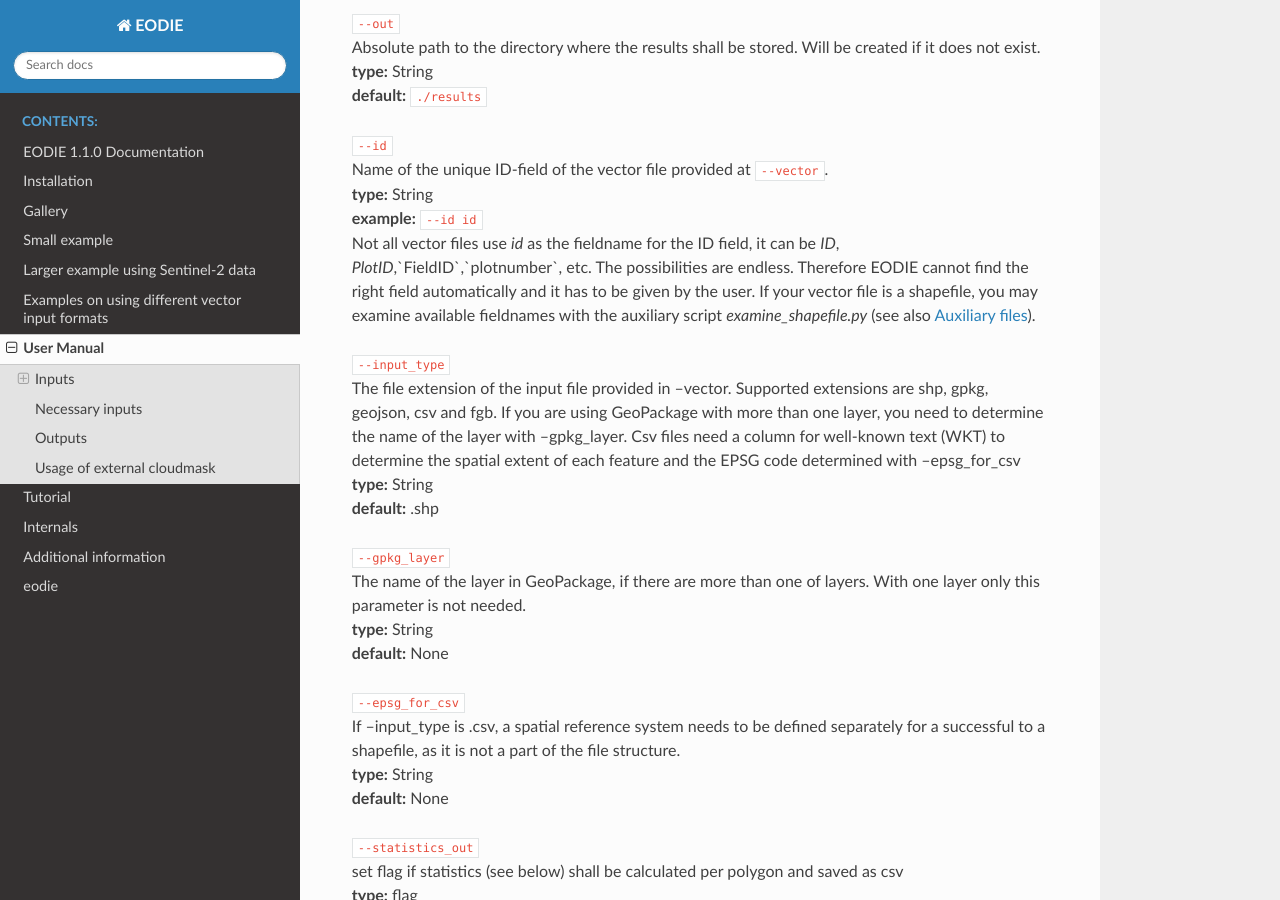
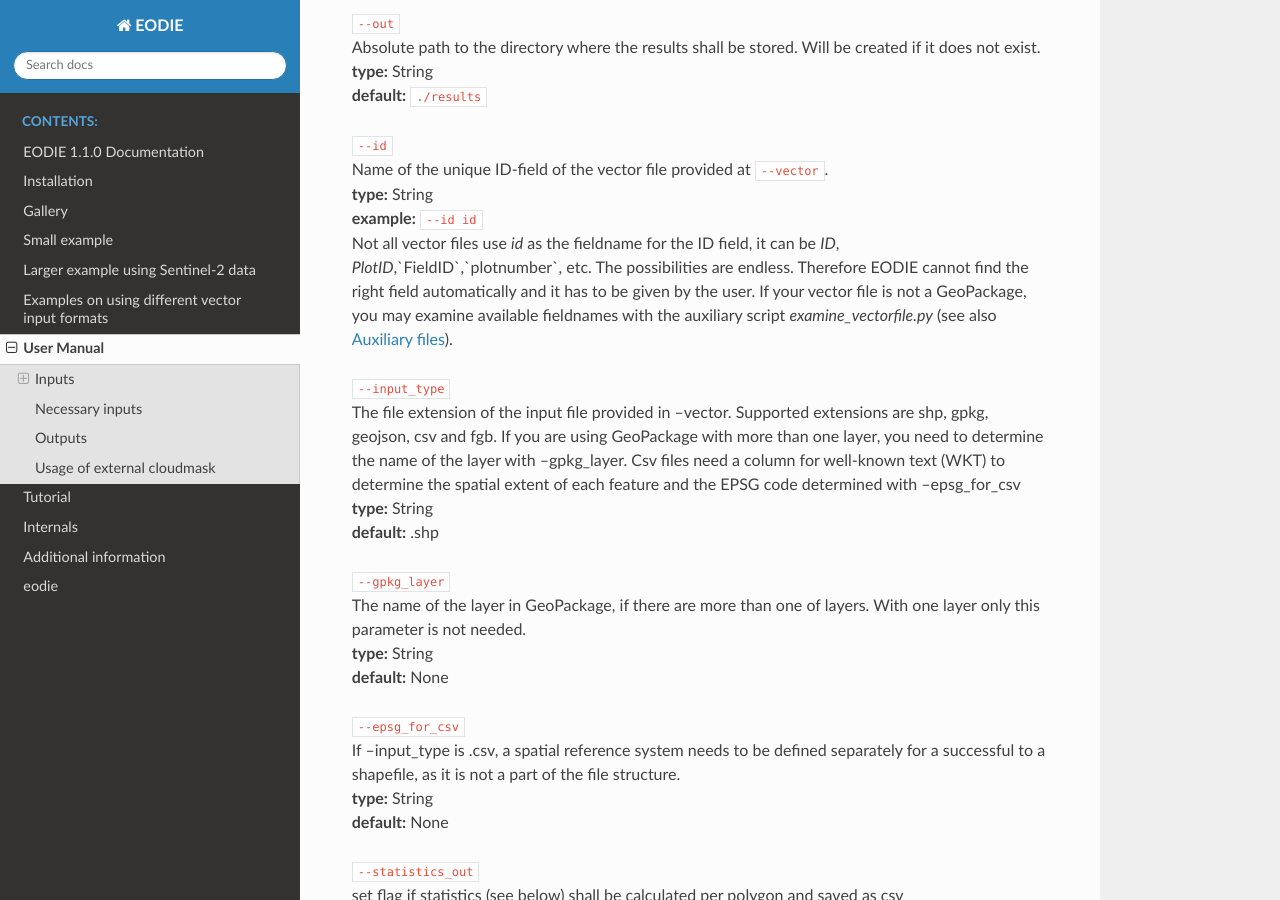
Before and after one commit to samumantha/EODIE, a Sphinx documentation site: the page built from docs/Use.rst, in a window 1280 px wide and 900 px high, scrolled down 1317 px. Built offline with Sphinx 7.4.7 and the Read the Docs theme 2.0.0, drawn with Linux system fonts in a browser that asks for light colours.

Commit message:
Changed examine_shapefile to examine_vectorfile

```diff
--- a/docs/Use.rst
+++ b/docs/Use.rst
@@ -46,7 +46,7 @@
 | Name of the unique ID-field of the vector file provided at ``--vector``.
 | **type:** String
 | **example:** ``--id id``
-| Not all vector files use `id` as the fieldname for the ID field, it can be `ID`, `PlotID`,`FieldID`,`plotnumber`, etc. The possibilities are endless. Therefore EODIE cannot find the right field automatically and it has to be given by the user. If your vector file is a shapefile, you may examine available fieldnames with the auxiliary script `examine_shapefile.py` (see also :ref:`auxfiles`).
+| Not all vector files use `id` as the fieldname for the ID field, it can be `ID`, `PlotID`,`FieldID`,`plotnumber`, etc. The possibilities are endless. Therefore EODIE cannot find the right field automatically and it has to be given by the user. If your vector file is not a GeoPackage, you may examine available fieldnames with the auxiliary script `examine_vectorfile.py` (see also :ref:`auxfiles`).
 
 | ``--input_type``
 | The file extension of the input file provided in --vector. Supported extensions are shp, gpkg, geojson, csv and fgb. If you are using GeoPackage with more than one layer, you need to determine the name of the layer with --gpkg_layer.  Csv files need a column for well-known text (WKT) to determine the spatial extent of each feature and the EPSG code determined with --epsg_for_csv
```
